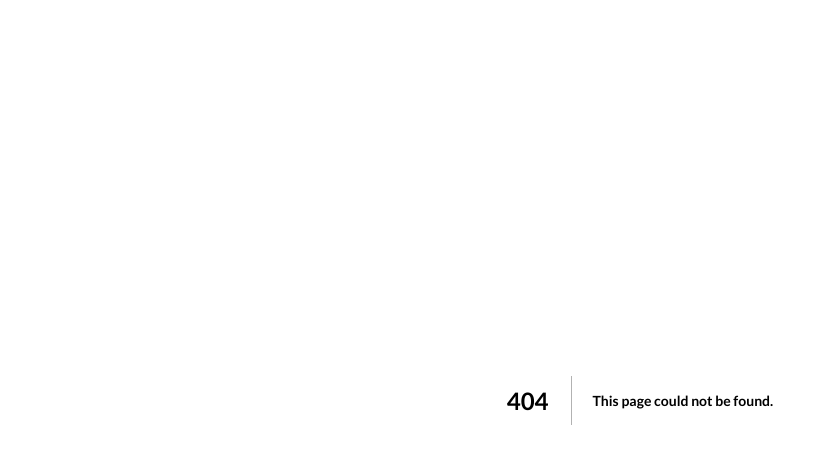
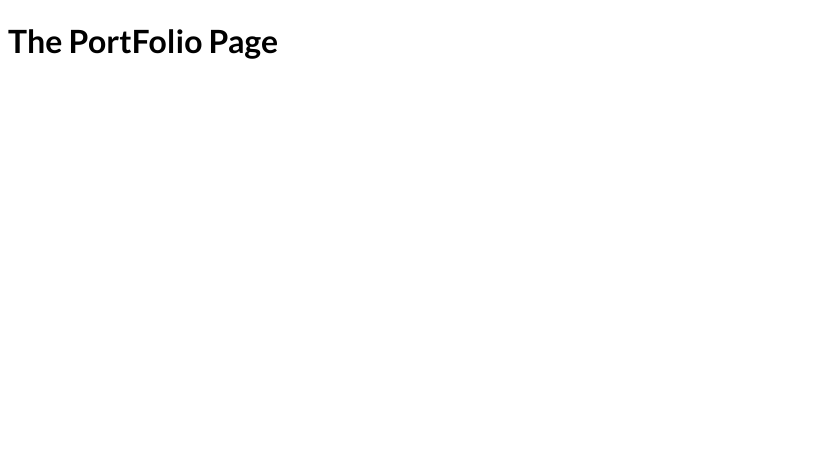
Before and after one commit to SolomonKitonyi/Nextjs-FileBased-Routing, a Next.js app: page /portfolio in a window 1280 px wide. Before the commit this address had no page. Shown: the top 450 px of the page, without its empty margins (0-828 px from the left). Built offline with nearby package versions, Linux system fonts and the light colour scheme.

Commit message:
add nested Routes

```diff
--- /dev/null
+++ b/pages/portfolio/index.js
@@ -0,0 +1,11 @@
+import React from "react";
+
+const PortFolioPage = () => {
+  return (
+    <div>
+      <h1>The PortFolio Page</h1>
+    </div>
+  );
+};
+
+export default PortFolioPage;
```
Also changed, not shown: pages/portfolio/list.js (added, +11 -0 lines).
